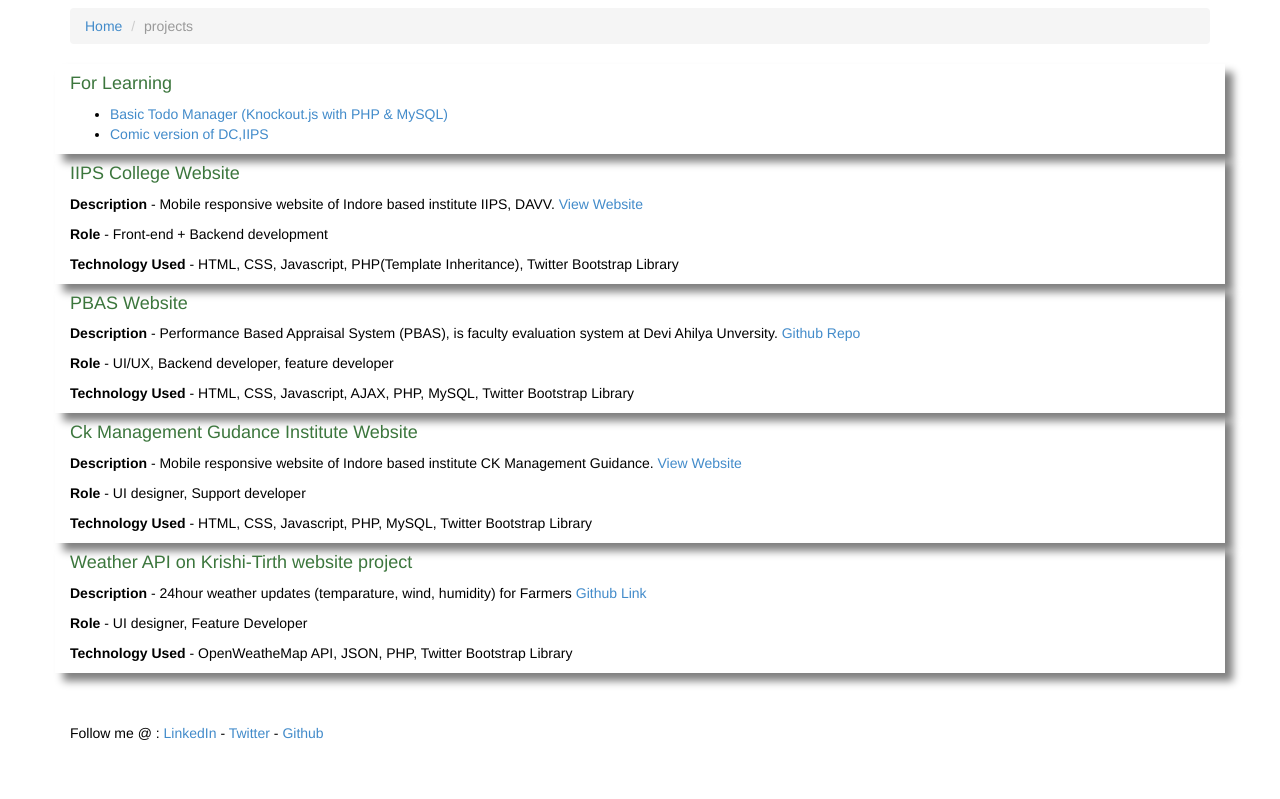
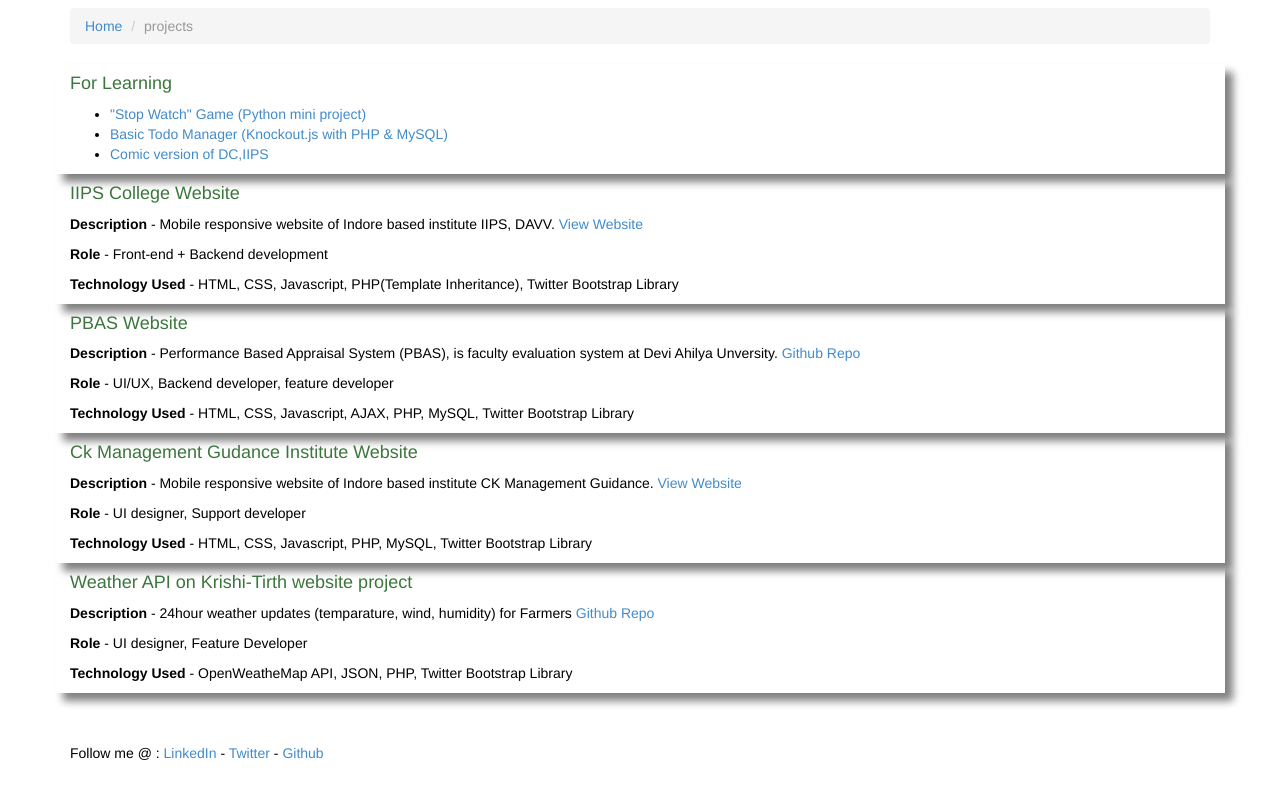
Before and after one commit to Rahul-Sagore/Rahul-Sagore.github.io, a plain HTML site: page projects.html in a window 1280 px wide. Shown: the part 145-944 px from the top of the page. Drawn offline with Linux system fonts and the light colour scheme.

Commit message:
Added sttop watch-python mini game, in project list

```diff
--- a/projects.html
+++ b/projects.html
@@ -85,6 +85,8 @@
 
                 <h4 class="text-success">For Learning </h4>
                  <ul>
+
+                 	<li><a href="http://www.codeskulptor.org/#user39_lhU9eXeRvw_10.py">"Stop Watch" Game (Python mini project)</a></li>
                  	<li><a href="https://github.com/Rahul-Sagore/Todo-Manager-Using-Knockoutjs">Basic Todo Manager (Knockout.js with PHP & MySQL)</a></li>
                  	<li><a href="http://rahul-sagore.github.io/docs/Life-at-DC.pptx">Comic version of DC,IIPS</a></li>
                  </ul>
@@ -114,7 +116,7 @@
 
 			<div class="col-lg-12 boxShadow">
                 <h4 class="text-success">Weather API on Krishi-Tirth website project</h4>
-                <p><b>Description</b> - 24hour weather updates (temparature, wind, humidity) for Farmers <a href="https://github.com/iips-dc/krishi_tirth">Github Link</a></p>
+                <p><b>Description</b> - 24hour weather updates (temparature, wind, humidity) for Farmers <a href="https://github.com/iips-dc/krishi_tirth">Github Repo</a></p>
                 <p><b>Role</b> - UI designer, Feature Developer</p>
                 <p><b>Technology Used</b> - OpenWeatheMap API, JSON, PHP, Twitter Bootstrap Library</p>
             </div><br>
```
